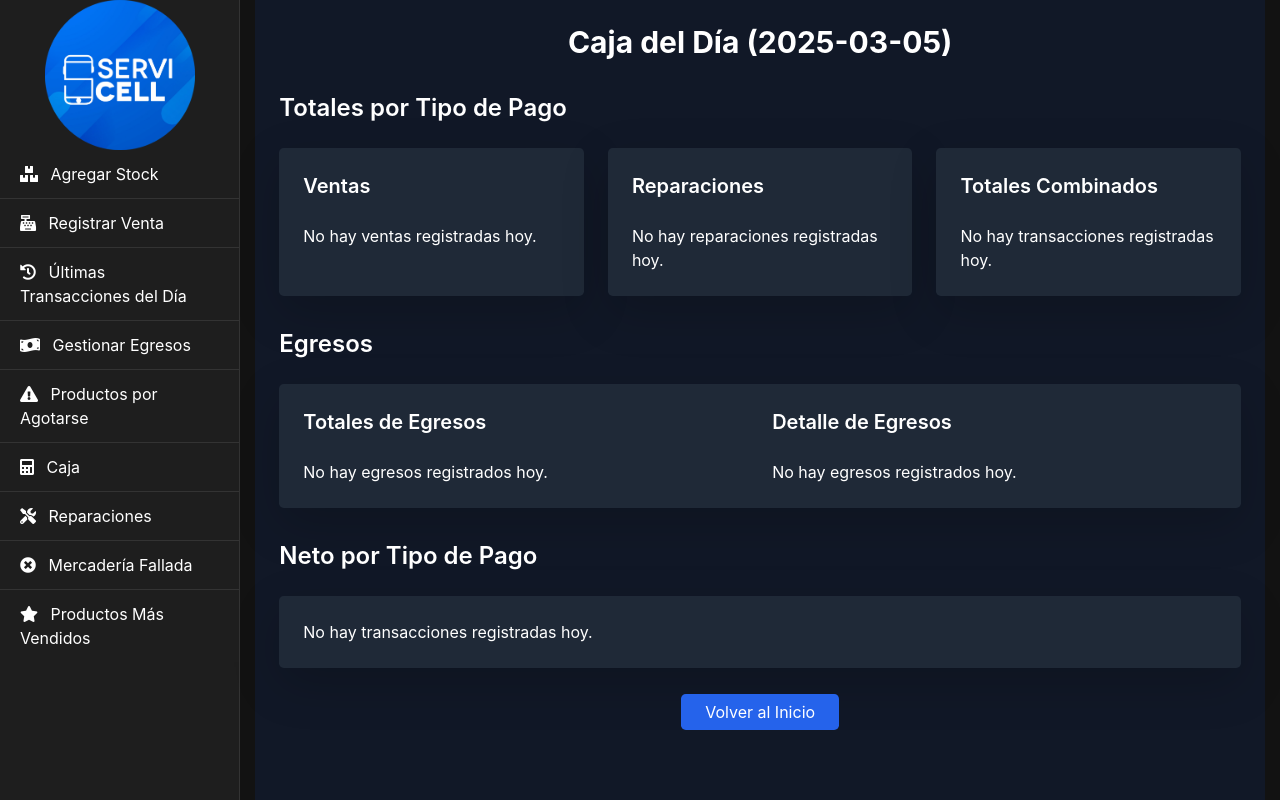
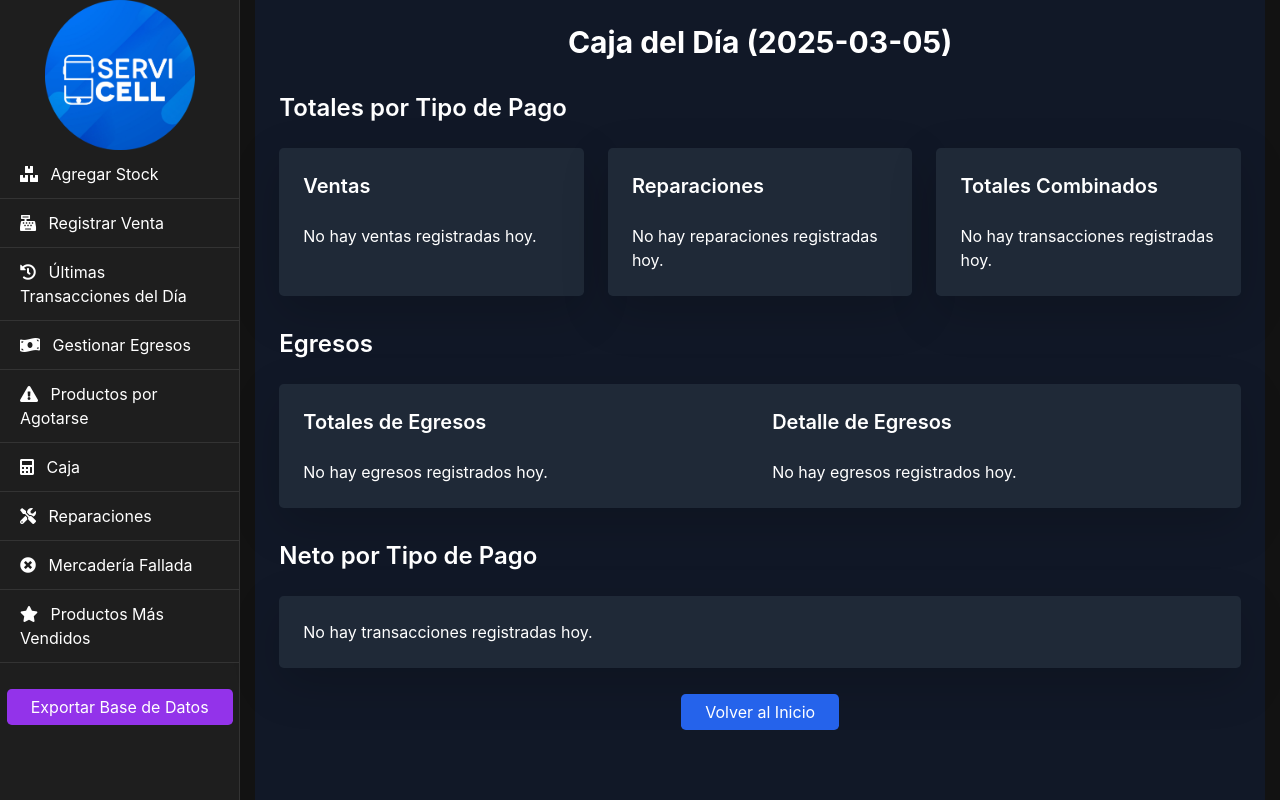
Before and after one commit to NahunMenem/Servicell, a Flask app: page /caja in a window 1280 px wide. Run offline with Flask 3, Linux system fonts and the light colour scheme; data comes from the database, SQL or seed files in the repository; data that the repository does not hold is empty; some libraries are stand-ins or nearby versions.

Commit message:
Update base.html

```diff
--- a/templates/base.html
+++ b/templates/base.html
@@ -134,6 +134,9 @@
                 <a href="{{ url_for('productos_mas_vendidos') }}" class="list-group-item list-group-item-action">
                     <i class="fas fa-star me-2"></i> Productos Más Vendidos
                 </a>
+                <div class="mt-8 text-center">
+                    <a href="{{ url_for('exportar_db') }}" class="px-6 py-2 bg-purple-600 hover:bg-purple-700 text-white rounded-lg transition duration-300">Exportar Base de Datos</a>
+                </div>
             </div>
         </div>
         <!-- /#sidebar-wrapper -->
```
